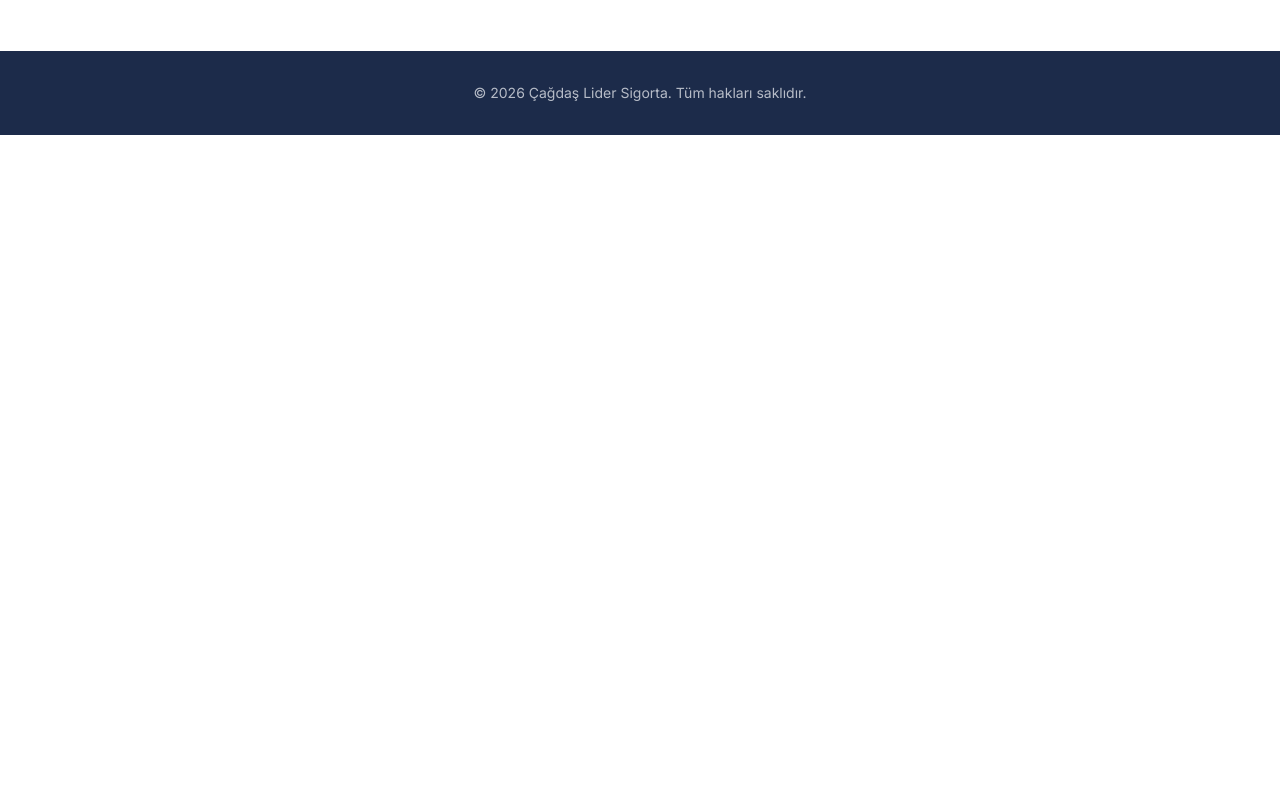
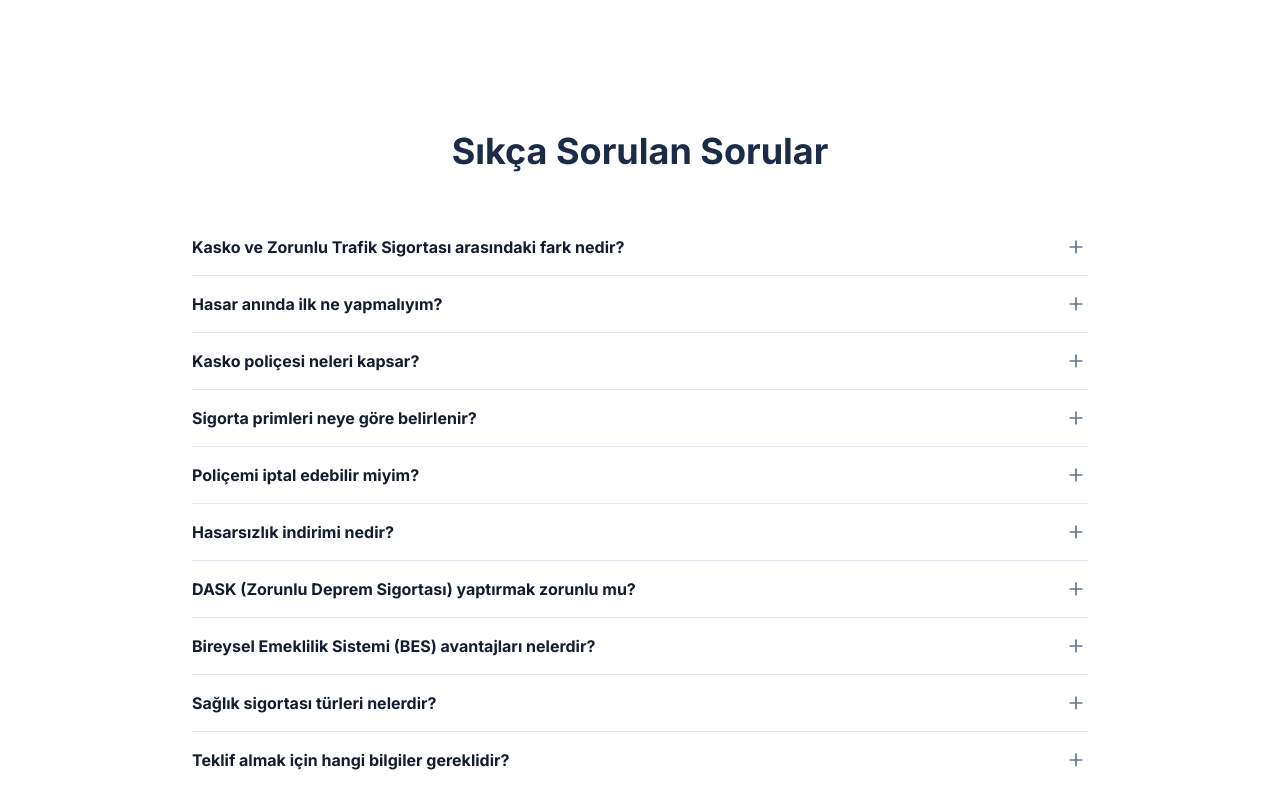
Before and after one commit to mihrinurilunt/cls-insurance-site, a React (Vite) app: page / in a window 1280 px wide. Shown: the part 3660-4460 px from the top of the page. Before the commit the page ends 3795 px from the top, so only its background shows below. Built offline with nearby package versions, Linux system fonts and the light colour scheme; the HTML template or start-up script is replaced by a standard one.

Commit message:
Add "Sıkça Sorulan Sorular" section to Index page for enhanced user support

```diff
--- /dev/null
+++ b/src/components/FAQSection.tsx
@@ -0,0 +1,114 @@
+import * as AccordionPrimitive from "@radix-ui/react-accordion";
+import { Plus, Minus } from "lucide-react";
+import { cn } from "@/lib/utils";
+
+const faqItems = [
+  {
+    id: "kasko-trafik",
+    question: "Kasko ve Zorunlu Trafik Sigortası arasındaki fark nedir?",
+    answer:
+      "Trafik sigortası, kaza anında karşı tarafa verdiğiniz zararları karşılarken; Kasko, kendi aracınızdaki hasarları güvence altına alır.",
+  },
+  {
+    id: "hasar-ani",
+    question: "Hasar anında ilk ne yapmalıyım?",
+    answer:
+      "Öncelikle emniyetinizi sağlayın ve hasar tespit tutanağı tutun. Ardından 7/24 hizmet veren hasar hattımızdan bize ulaşarak dosya sürecini başlatın.",
+  },
+  {
+    id: "kasko-kapsam",
+    question: "Kasko poliçesi neleri kapsar?",
+    answer:
+      "Çarpışma, yanma, hırsızlık gibi ana teminatların yanı sıra; çekici hizmeti, ikame araç ve cam kırılması gibi ek teminatları kapsar.",
+  },
+  {
+    id: "prim-hesap",
+    question: "Sigorta primleri neye göre belirlenir?",
+    answer:
+      "Kişinin hasarsızlık kademesi, yaş ikameti, aracın marka/modeli ve seçilen ek teminatlara göre kişiye özel hesaplanır.",
+  },
+  {
+    id: "polis-iptal",
+    question: "Poliçemi iptal edebilir miyim?",
+    answer:
+      "Aracın satılması veya poliçenin yenilenmesi gibi durumlarda, gün esasına göre iade alarak poliçenizi iptal edebilirsiniz.",
+  },
+  {
+    id: "hasarsizlik",
+    question: "Hasarsızlık indirimi nedir?",
+    answer:
+      "Poliçe dönemi boyunca kaza yapmamanız durumunda, bir sonraki yenilemede size sunulan özel indirim hakkıdır.",
+  },
+  {
+    id: "dask",
+    question: "DASK (Zorunlu Deprem Sigortası) yaptırmak zorunlu mu?",
+    answer:
+      "Evet, binalar için yasal bir zorunluluktur ve abonelik işlemleri (elektrik, su vb.) için gereklidir.",
+  },
+  {
+    id: "bes",
+    question: "Bireysel Emeklilik Sistemi (BES) avantajları nelerdir?",
+    answer:
+      "Yatırımlarınızın üzerine eklenen %30 devlet katkısı ve uzun vadeli güvenli birikim imkanı sunar.",
+  },
+  {
+    id: "saglik-turleri",
+    question: "Sağlık sigortası türleri nelerdir?",
+    answer:
+      "Özel Sağlık Sigortası ve Tamamlayıcı Sağlık Sigortası (TSS) olarak ikiye ayrılır. TSS, SGK anlaşmalı hastanelerde fark ödemeden hizmet almanızı sağlar.",
+  },
+  {
+    id: "teklif-bilgiler",
+    question: "Teklif almak için hangi bilgiler gereklidir?",
+    answer:
+      "TC Kimlik numaranız ve araç ruhsat bilgileriniz (veya plaka) en uygun teklifi hazırlamamız için yeterlidir.",
+  },
+];
+
+const FAQSection = () => (
+  <section id="sss" className="py-20">
+    <div className="container mx-auto px-4">
+      <h2 className="text-3xl md:text-4xl font-bold text-center text-primary mb-12">
+        Sıkça Sorulan Sorular
+      </h2>
+
+      <AccordionPrimitive.Root
+        type="single"
+        collapsible
+        className="mx-auto max-w-4xl"
+      >
+        {faqItems.map((item) => (
+          <AccordionPrimitive.Item
+            key={item.id}
+            value={item.id}
+            className="border-b border-border last:border-b-0"
+          >
+            <AccordionPrimitive.Header className="flex">
+              <AccordionPrimitive.Trigger
+                className={cn(
+                  "group flex flex-1 items-center justify-between gap-4 py-4 text-left font-bold",
+                  "transition-colors hover:text-primary focus:outline-none focus-visible:ring-2 focus-visible:ring-ring focus-visible:ring-offset-2",
+                )}
+              >
+                <span className="pr-2">{item.question}</span>
+                <span className="flex h-6 w-6 shrink-0 items-center justify-center text-muted-foreground group-hover:text-primary">
+                  <Plus className="h-5 w-5 shrink-0 transition-transform duration-200 group-data-[state=open]:hidden" aria-hidden />
+                  <Minus className="hidden h-5 w-5 shrink-0 transition-transform duration-200 group-data-[state=open]:block" aria-hidden />
+                </span>
+              </AccordionPrimitive.Trigger>
+            </AccordionPrimitive.Header>
+            <AccordionPrimitive.Content
+              className="overflow-hidden text-sm transition-all data-[state=closed]:animate-accordion-up data-[state=open]:animate-accordion-down"
+            >
+              <div className="pb-4 pt-0 text-muted-foreground leading-relaxed">
+                {item.answer}
+              </div>
+            </AccordionPrimitive.Content>
+          </AccordionPrimitive.Item>
+        ))}
+      </AccordionPrimitive.Root>
+    </div>
+  </section>
+);
+
+export default FAQSection;
--- a/src/pages/Index.tsx
+++ b/src/pages/Index.tsx
@@ -5,6 +5,7 @@ import PartnersSection from "@/components/PartnersSection";
 import EmergencyBanner from "@/components/EmergencyBanner";
 import AboutSection from "@/components/AboutSection";
 import ContactSection from "@/components/ContactSection";
+import FAQSection from "@/components/FAQSection";
 import Footer from "@/components/Footer";
 import WhatsAppFAB from "@/components/WhatsAppFAB";
 
@@ -17,6 +18,7 @@ const Index = () => (
     <EmergencyBanner />
     <AboutSection />
     <ContactSection />
+    <FAQSection />
     <Footer />
     <WhatsAppFAB />
   </main>
```
